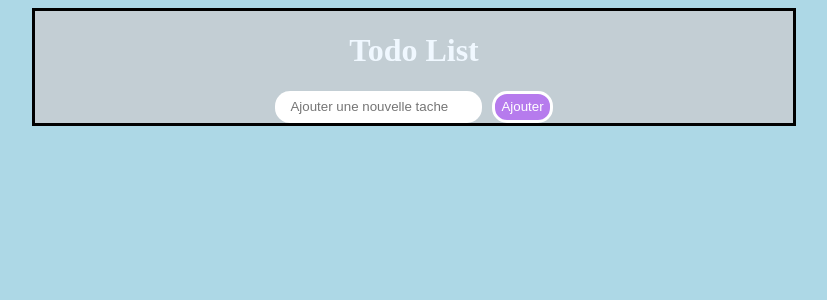
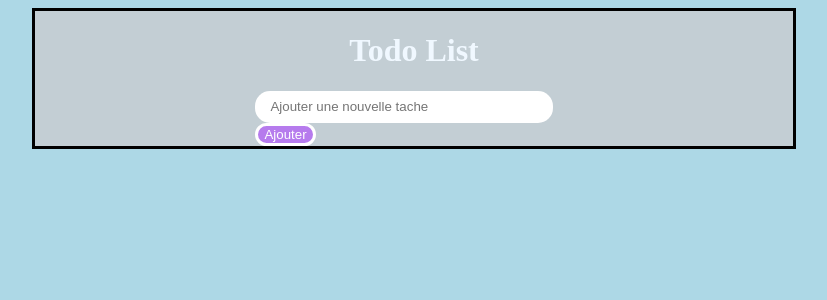
Before and after one commit to AmadouBarry123/211_TPS_BARRY_AMADOU, a React (Vite) app: page / in a window 1280 px wide. Shown: the top 300 px of the page, without its empty margins (226-1053 px from the left). Built offline with nearby package versions, Linux system fonts and the light colour scheme.

Commit message:
Ajout de la logique de creation de tache . Prochainnement il faut cree Taches.jsx et a laide de props generer les taches

```diff
--- a/src/components/TodoList.jsx
+++ b/src/components/TodoList.jsx
@@ -1,13 +1,34 @@
 import '../css/TodoList.css'
+import { useState } from 'react';
 
 function TodoList(){
+    const [tache , setTache] = useState("");
+    const [taches , setTaches] = useState([]);
+
+    function handleSubmit(e){
+        e.preventDefault();
+        setTaches([...taches, tache]);
+        setTache("")
+    }
+
     return (
             <main>
                 <label className='All' htmlFor="">
                     <h1 className="MainTitle">Todo List</h1>
                     <div className='inputGroup'>
-                        <input className='inputTache' type="text" placeholder='Ajouter une nouvelle tache' />
-                        <button className='BonttonAjouter'>Ajouter</button>
+                        <form action="" onSubmit={handleSubmit}>
+                            <input  className='inputTache' type="text" placeholder='Ajouter une nouvelle tache'
+                            value={tache}
+                            onChange={(e) => setTache(e.target.value)}
+                            />
+                            <button className='BonttonAjouter'>Ajouter</button>
+                        </form>
+                        <ul className='listeTaches'>
+                            {taches.map((item, index) => (
+                                <li key={index}>{item}</li>
+                            ))}
+                        </ul>
+
                     </div>
                 </label>
             </main>
--- a/src/css/TodoLIst.css
+++ b/src/css/TodoLIst.css
@@ -43,6 +43,7 @@ main{
     background-color: white;
     transition: 1s;
     border-color: black;
+    cursor: pointer;
 }
 
 .BonttonAjouter:active{
```
Also changed, not shown: src/App.jsx (line endings or trailing spaces).
